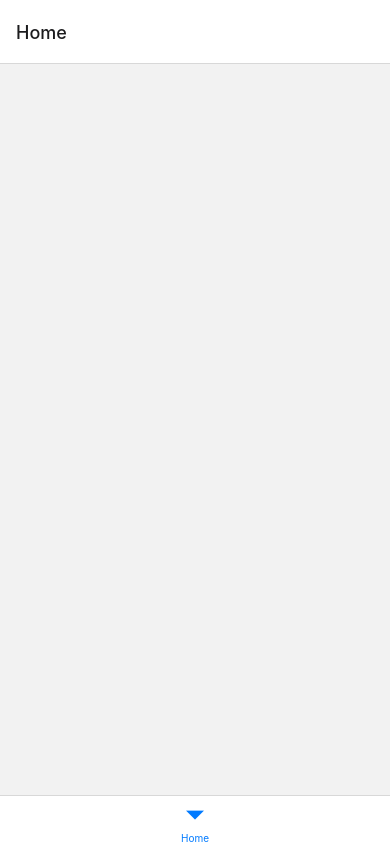
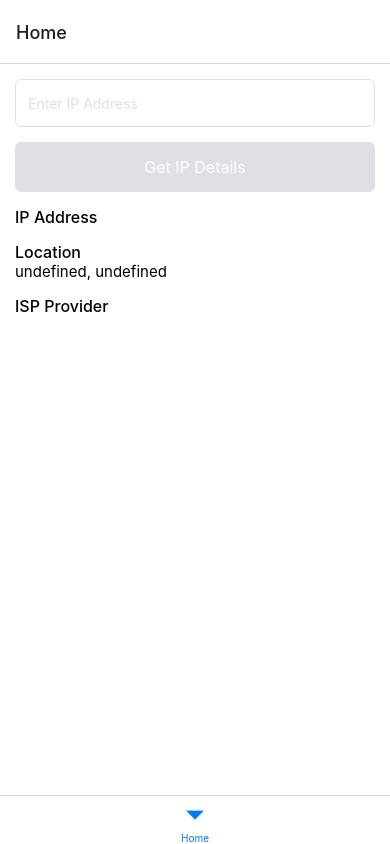
Before and after one commit to nabeelanjum/CryptoApp, a React Native app: screen / in a window 390 px wide. Built offline with nearby package versions, Linux system fonts and the light colour scheme; no server answers.

Commit message:
make: fetch ip address

```diff
--- /dev/null
+++ b/src/components/Home/IpInfoCard.tsx
@@ -0,0 +1,32 @@
+import React from 'react';
+import { StyleSheet, View } from 'react-native';
+import AppText from '../shared/AppText';
+
+interface IProps {
+  title: string;
+  value: string;
+}
+
+const IpInfoCard: React.FC<IProps> = ({
+  title,
+  value,
+}) => {
+  return (
+    <View style={styles.container}>
+      <AppText size={16} semiBold>
+        {title}
+      </AppText>
+      <AppText size={15}>
+        {value}
+      </AppText>
+    </View>
+  );
+}
+
+export default IpInfoCard;
+
+const styles = StyleSheet.create({
+  container: {
+    marginTop: 15,
+  }
+});
--- a/src/hooks/useIpData.ts
+++ b/src/hooks/useIpData.ts
@@ -1,22 +1,26 @@
 import { useState, useEffect, useCallback } from 'react';
-import { fetchIpData } from '../services/ipService';
+import { fetchIpData } from '../services/IpService';
 
 const useIpData = () => {
   const [ipData, setIpData] = useState({});
   const [ip, setIp] = useState('');
+  const [isLoading, setLoading] = useState(false);
 
-  const getIpData = useCallback(async (ip: string) => {
+  const getIpData = useCallback(async () => {
     try {
+      setLoading(true);
       const resp = await fetchIpData(ip);
       setIpData(resp);
     } catch (e) {
       console.error(e)
+    } finally {
+      setLoading(false);
     }
-  }, []);
+  }, [ip]);
 
   useEffect(() => {
-    getIpData(ip);
-  }, [ip]);
+    getIpData();
+  }, []);
 
   const updateIp = useCallback((ip: string) => {
     setIp(ip);
@@ -27,6 +31,7 @@ const useIpData = () => {
     getIpData,
     updateIp,
     ip,
+    isLoading,
   };
 };
 
--- a/src/screens/Home.tsx
+++ b/src/screens/Home.tsx
@@ -1,12 +1,53 @@
 import React from 'react';
-import { View } from 'react-native';
+import { StyleSheet, View } from 'react-native';
+import useIpData from '../hooks/useIpData';
+import LoadingButton from '../components/shared/LoadingButton';
+import AppTextInput from '../components/shared/AppTextInput';
+import colors from '../common/colors';
+import IpInfoCard from '../components/Home/IpInfoCard';
 
 const Home = () => {
+
+  const {
+    getIpData,
+    ip,
+    ipData,
+    updateIp,
+    isLoading,
+  } = useIpData();
+
   return (
-    <View style={{ flex: 1 }}>
-
+    <View style={styles.container}>
+      <AppTextInput
+        placeholder='Enter IP Address'
+        value={ip}
+        onChangeText={(updateIp)}
+      />
+      <LoadingButton
+        label='Get IP Details'
+        disabled={!ip}
+        style={{ marginTop: 15 }}
+        onPress={getIpData}
+        isLoading={isLoading}
+      />
+      <View style={styles.infoContainer}>
+        <IpInfoCard title='IP Address' value={ipData?.ip} />
+        <IpInfoCard title='Location' value={`${ipData?.city}, ${ipData?.country}`} />
+        <IpInfoCard title='ISP Provider' value={ipData?.connection?.isp} />
+      </View>
     </View>
   );
 }
 
 export default Home;
+
+const styles = StyleSheet.create({
+  container: {
+    flex: 1,
+    backgroundColor: colors.white,
+    padding: 15,
+  },
+  infoContainer: {
+    // flexDirection: 'row',
+  }
+});
```
